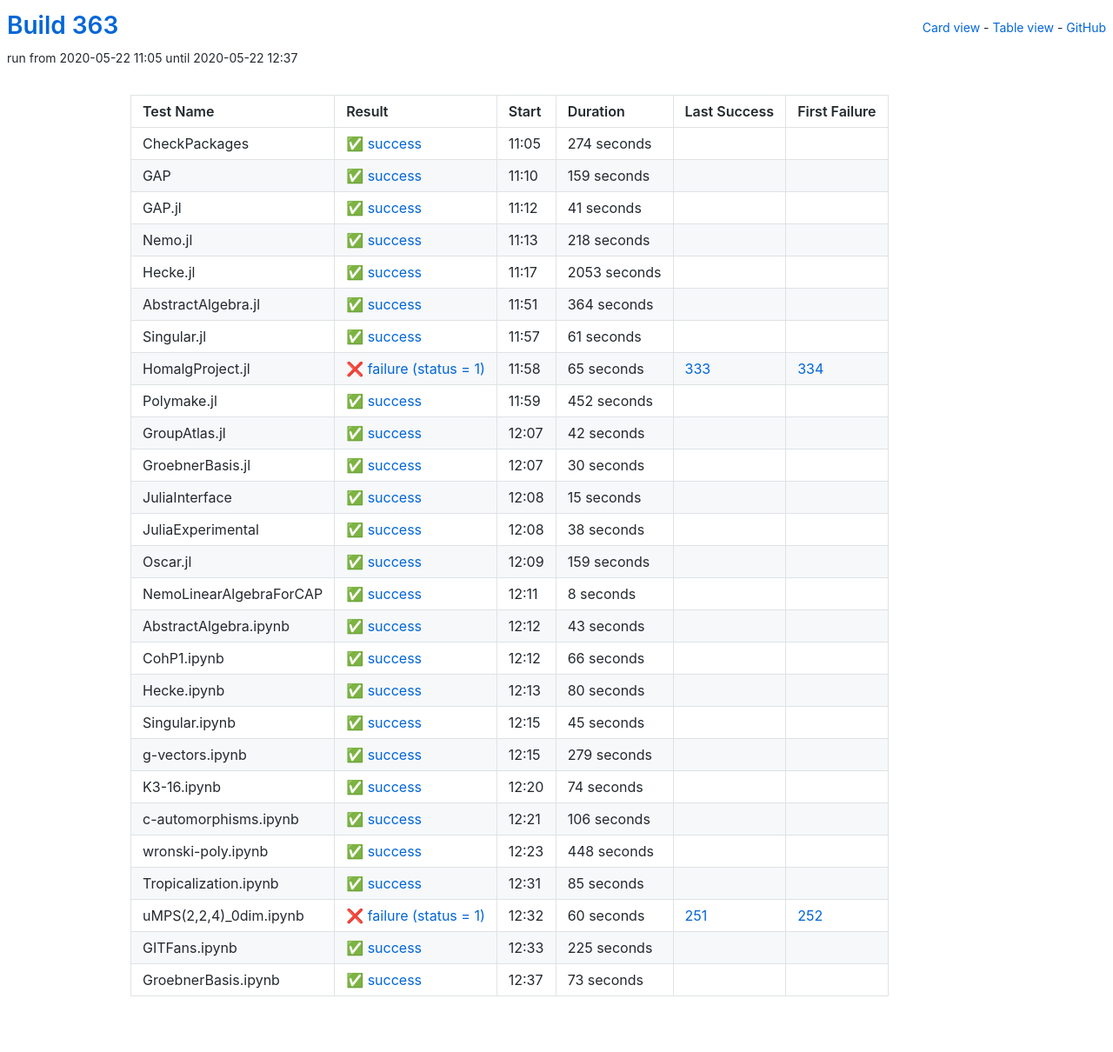
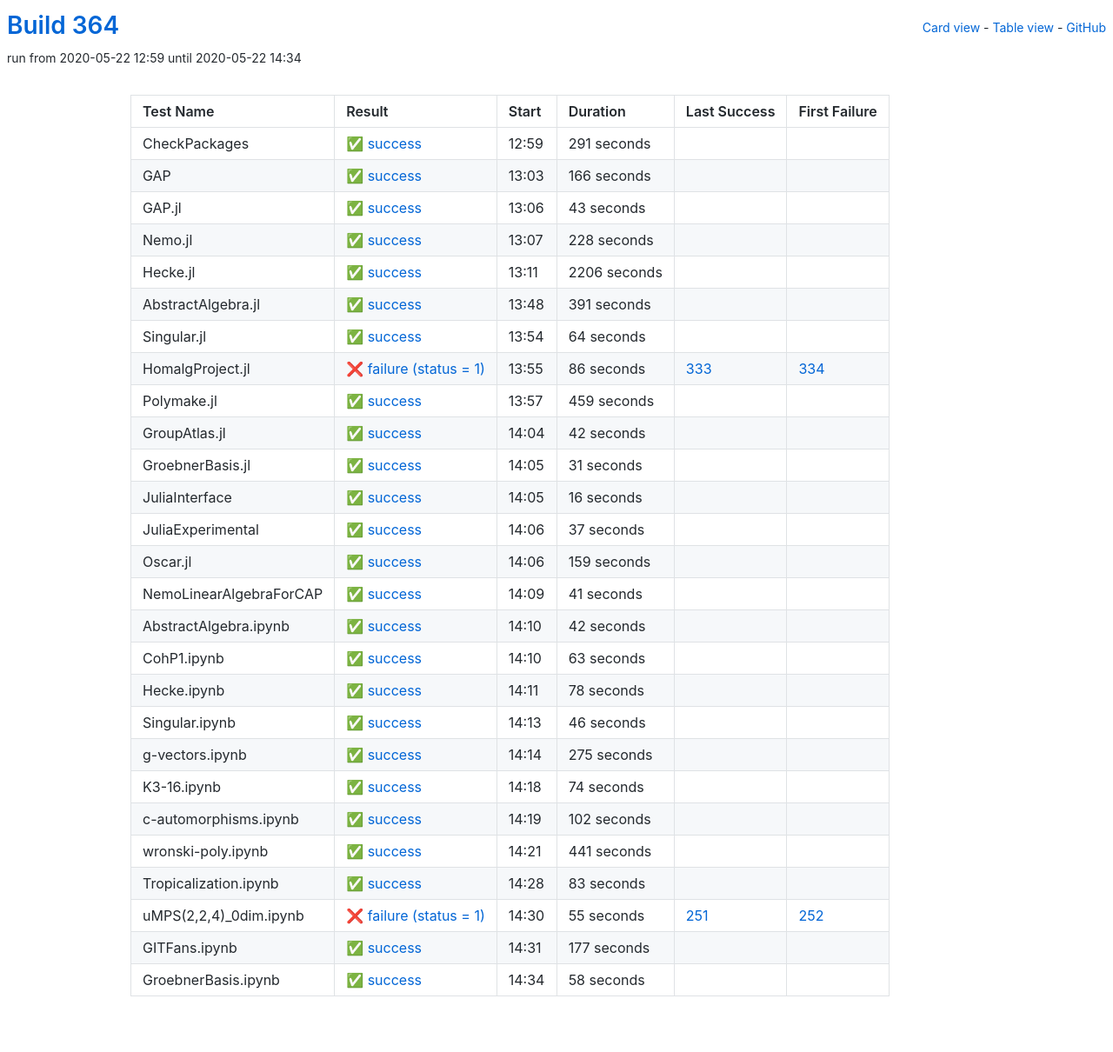
Before and after one commit to oscar-system/oscar-ci-status-1.4, a Jekyll site: the page built from table.html, in a window 1280 px wide. Shown: the whole page at 87% size. Built offline with Jekyll 4.4.1, drawn with Linux system fonts in a browser that asks for light colours.

Commit message:
Build 364

```diff
--- a/_data/ci.yml
+++ b/_data/ci.yml
@@ -1,113 +1,113 @@
-build: 363
-build_url: https://oscarci.mathematik.uni-kl.de/job/oscar-julia-1.4/363/
+build: 364
+build_url: https://oscarci.mathematik.uni-kl.de/job/oscar-julia-1.4/364/
 job: oscar-julia-1.4
 tests:
-- duration: 274
+- duration: 291
   exitcode: 0
   first_failure: false
   first_failure_url: null
   id: checkpackages
   last_success: false
   last_success_url: null
-  log: https://oscarci.mathematik.uni-kl.de/job/oscar-julia-1.4/363/artifact/logs/build-363/CheckPackages.log
+  log: https://oscarci.mathematik.uni-kl.de/job/oscar-julia-1.4/364/artifact/logs/build-364/CheckPackages.log
   name: CheckPackages
-  start: 2020-05-22 11:05
+  start: 2020-05-22 12:59
   status: success
   success: true
-- duration: 159
+- duration: 166
   exitcode: 0
   first_failure: false
   first_failure_url: null
   id: gap
   last_success: false
   last_success_url: null
-  log: https://oscarci.mathematik.uni-kl.de/job/oscar-julia-1.4/363/artifact/logs/build-363/GAP.log
+  log: https://oscarci.mathematik.uni-kl.de/job/oscar-julia-1.4/364/artifact/logs/build-364/GAP.log
   name: GAP
-  start: 2020-05-22 11:10
+  start: 2020-05-22 13:03
   status: success
   success: true
-- duration: 41
+- duration: 43
   exitcode: 0
   first_failure: false
   first_failure_url: null
   id: gap-jl
   last_success: false
   last_success_url: null
-  log: https://oscarci.mathematik.uni-kl.de/job/oscar-julia-1.4/363/artifact/logs/build-363/GAP.jl.log
+  log: https://oscarci.mathematik.uni-kl.de/job/oscar-julia-1.4/364/artifact/logs/build-364/GAP.jl.log
   name: GAP.jl
-  start: 2020-05-22 11:12
+  start: 2020-05-22 13:06
   status: success
   success: true
-- duration: 218
+- duration: 228
   exitcode: 0
   first_failure: false
   first_failure_url: null
   id: nemo-jl
   last_success: false
   last_success_url: null
-  log: https://oscarci.mathematik.uni-kl.de/job/oscar-julia-1.4/363/artifact/logs/build-363/Nemo.jl.log
+  log: https://oscarci.mathematik.uni-kl.de/job/oscar-julia-1.4/364/artifact/logs/build-364/Nemo.jl.log
   name: Nemo.jl
-  start: 2020-05-22 11:13
+  start: 2020-05-22 13:07
   status: success
   success: true
-- duration: 2053
+- duration: 2206
   exitcode: 0
   first_failure: false
   first_failure_url: null
   id: hecke-jl
   last_success: false
   last_success_url: null
-  log: https://oscarci.mathematik.uni-kl.de/job/oscar-julia-1.4/363/artifact/logs/build-363/Hecke.jl.log
+  log: https://oscarci.mathematik.uni-kl.de/job/oscar-julia-1.4/364/artifact/logs/build-364/Hecke.jl.log
   name: Hecke.jl
-  start: 2020-05-22 11:17
+  start: 2020-05-22 13:11
   status: success
   success: true
-- duration: 364
+- duration: 391
   exitcode: 0
   first_failure: false
   first_failure_url: null
   id: abstractalgebra-jl
   last_success: false
   last_success_url: null
-  log: https://oscarci.mathematik.uni-kl.de/job/oscar-julia-1.4/363/artifact/logs/build-363/AbstractAlgebra.jl.log
+  log: https://oscarci.mathematik.uni-kl.de/job/oscar-julia-1.4/364/artifact/logs/build-364/AbstractAlgebra.jl.log
   name: AbstractAlgebra.jl
-  start: 2020-05-22 11:51
+  start: 2020-05-22 13:48
   status: success
   success: true
-- duration: 61
+- duration: 64
   exitcode: 0
   first_failure: false
   first_failure_url: null
   id: singular-jl
   last_success: false
   last_success_url: null
-  log: https://oscarci.mathematik.uni-kl.de/job/oscar-julia-1.4/363/artifact/logs/build-363/Singular.jl.log
+  log: https://oscarci.mathematik.uni-kl.de/job/oscar-julia-1.4/364/artifact/logs/build-364/Singular.jl.log
   name: Singular.jl
-  start: 2020-05-22 11:57
+  start: 2020-05-22 13:54
   status: success
   success: true
-- duration: 65
+- duration: 86
   exitcode: 1
   first_failure: 334
   first_failure_url: https://oscarci.mathematik.uni-kl.de/job/oscar-julia-1.4/334/
   id: homalgproject-jl
   last_success: 333
   last_success_url: https://oscarci.mathematik.uni-kl.de/job/oscar-julia-1.4/333/
-  log: https://oscarci.mathematik.uni-kl.de/job/oscar-julia-1.4/363/artifact/logs/build-363/HomalgProject.jl.log
+  log: https://oscarci.mathematik.uni-kl.de/job/oscar-julia-1.4/364/artifact/logs/build-364/HomalgProject.jl.log
   name: HomalgProject.jl
-  start: 2020-05-22 11:58
+  start: 2020-05-22 13:55
   status: failure
   success: false
-- duration: 452
+- duration: 459
   exitcode: 0
   first_failure: false
   first_failure_url: null
   id: polymake-jl
   last_success: false
   last_success_url: null
-  log: https://oscarci.mathematik.uni-kl.de/job/oscar-julia-1.4/363/artifact/logs/build-363/Polymake.jl.log
+  log: https://oscarci.mathematik.uni-kl.de/job/oscar-julia-1.4/364/artifact/logs/build-364/Polymake.jl.log
   name: Polymake.jl
-  start: 2020-05-22 11:59
+  start: 2020-05-22 13:57
   status: success
   success: true
 - duration: 42
@@ -117,45 +117,45 @@ tests:
   id: groupatlas-jl
   last_success: false
   last_success_url: null
-  log: https://oscarci.mathematik.uni-kl.de/job/oscar-julia-1.4/363/artifact/logs/build-363/GroupAtlas.jl.log
+  log: https://oscarci.mathematik.uni-kl.de/job/oscar-julia-1.4/364/artifact/logs/build-364/GroupAtlas.jl.log
   name: GroupAtlas.jl
-  start: 2020-05-22 12:07
+  start: 2020-05-22 14:04
   status: success
   success: true
-- duration: 30
+- duration: 31
   exitcode: 0
   first_failure: false
   first_failure_url: null
   id: groebnerbasis-jl
   last_success: false
   last_success_url: null
-  log: https://oscarci.mathematik.uni-kl.de/job/oscar-julia-1.4/363/artifact/logs/build-363/GroebnerBasis.jl.log
+  log: https://oscarci.mathematik.uni-kl.de/job/oscar-julia-1.4/364/artifact/logs/build-364/GroebnerBasis.jl.log
   name: GroebnerBasis.jl
-  start: 2020-05-22 12:07
+  start: 2020-05-22 14:05
   status: success
   success: true
-- duration: 15
+- duration: 16
   exitcode: 0
   first_failure: false
   first_failure_url: null
   id: juliainterface
   last_success: false
   last_success_url: null
-  log: https://oscarci.mathematik.uni-kl.de/job/oscar-julia-1.4/363/artifact/logs/build-363/JuliaInterface.log
+  log: https://oscarci.mathematik.uni-kl.de/job/oscar-julia-1.4/364/artifact/logs/build-364/JuliaInterface.log
   name: JuliaInterface
-  start: 2020-05-22 12:08
+  start: 2020-05-22 14:05
   status: success
   success: true
-- duration: 38
+- duration: 37
   exitcode: 0
   first_failure: false
   first_failure_url: null
   id: juliaexperimental
   last_success: false
   last_success_url: null
-  log: https://oscarci.mathematik.uni-kl.de/job/oscar-julia-1.4/363/artifact/logs/build-363/JuliaExperimental.log
+  log: https://oscarci.mathematik.uni-kl.de/job/oscar-julia-1.4/364/artifact/logs/build-364/JuliaExperimental.log
   name: JuliaExperimental
-  start: 2020-05-22 12:08
+  start: 2020-05-22 14:06
   status: success
   success: true
 - duration: 159
@@ -165,81 +165,81 @@ tests:
   id: oscar-jl
   last_success: false
   last_success_url: null
-  log: https://oscarci.mathematik.uni-kl.de/job/oscar-julia-1.4/363/artifact/logs/build-363/Oscar.jl.log
+  log: https://oscarci.mathematik.uni-kl.de/job/oscar-julia-1.4/364/artifact/logs/build-364/Oscar.jl.log
   name: Oscar.jl
-  start: 2020-05-22 12:09
+  start: 2020-05-22 14:06
   status: success
   success: true
-- duration: 8
+- duration: 41
   exitcode: 0
   first_failure: false
   first_failure_url: null
   id: nemolinearalgebraforcap
   last_success: false
   last_success_url: null
-  log: https://oscarci.mathematik.uni-kl.de/job/oscar-julia-1.4/363/artifact/logs/build-363/NemoLinearAlgebraForCAP.log
+  log: https://oscarci.mathematik.uni-kl.de/job/oscar-julia-1.4/364/artifact/logs/build-364/NemoLinearAlgebraForCAP.log
   name: NemoLinearAlgebraForCAP
-  start: 2020-05-22 12:11
+  start: 2020-05-22 14:09
   status: success
   success: true
-- duration: 43
+- duration: 42
   exitcode: 0
   first_failure: false
   first_failure_url: null
   id: abstractalgebra-ipynb
   last_success: false
   last_success_url: null
-  log: https://oscarci.mathematik.uni-kl.de/job/oscar-julia-1.4/363/artifact/logs/build-363/AbstractAlgebra.ipynb.log
+  log: https://oscarci.mathematik.uni-kl.de/job/oscar-julia-1.4/364/artifact/logs/build-364/AbstractAlgebra.ipynb.log
   name: AbstractAlgebra.ipynb
-  start: 2020-05-22 12:12
+  start: 2020-05-22 14:10
   status: success
   success: true
-- duration: 66
+- duration: 63
   exitcode: 0
   first_failure: false
   first_failure_url: null
   id: cohp1-ipynb
   last_success: false
   last_success_url: null
-  log: https://oscarci.mathematik.uni-kl.de/job/oscar-julia-1.4/363/artifact/logs/build-363/CohP1.ipynb.log
+  log: https://oscarci.mathematik.uni-kl.de/job/oscar-julia-1.4/364/artifact/logs/build-364/CohP1.ipynb.log
   name: CohP1.ipynb
-  start: 2020-05-22 12:12
+  start: 2020-05-22 14:10
   status: success
   success: true
-- duration: 80
+- duration: 78
   exitcode: 0
   first_failure: false
   first_failure_url: null
   id: hecke-ipynb
   last_success: false
   last_success_url: null
-  log: https://oscarci.mathematik.uni-kl.de/job/oscar-julia-1.4/363/artifact/logs/build-363/Hecke.ipynb.log
+  log: https://oscarci.mathematik.uni-kl.de/job/oscar-julia-1.4/364/artifact/logs/build-364/Hecke.ipynb.log
   name: Hecke.ipynb
-  start: 2020-05-22 12:13
+  start: 2020-05-22 14:11
   status: success
   success: true
-- duration: 45
+- duration: 46
   exitcode: 0
   first_failure: false
   first_failure_url: null
   id: singular-ipynb
   last_success: false
   last_success_url: null
-  log: https://oscarci.mathematik.uni-kl.de/job/oscar-julia-1.4/363/artifact/logs/build-363/Singular.ipynb.log
+  log: https://oscarci.mathematik.uni-kl.de/job/oscar-julia-1.4/364/artifact/logs/build-364/Singular.ipynb.log
   name: Singular.ipynb
-  start: 2020-05-22 12:15
+  start: 2020-05-22 14:13
   status: success
   success: true
-- duration: 279
+- duration: 275
   exitcode: 0
   first_failure: false
   first_failure_url: null
   id: g-vectors-ipynb
   last_success: false
   last_success_url: null
-  log: https://oscarci.mathematik.uni-kl.de/job/oscar-julia-1.4/363/artifact/logs/build-363/g-vectors.ipynb.log
+  log: https://oscarci.mathematik.uni-kl.de/job/oscar-julia-1.4/364/artifact/logs/build-364/g-vectors.ipynb.log
   name: g-vectors.ipynb
-  start: 2020-05-22 12:15
+  start: 2020-05-22 14:14
   status: success
   success: true
 - duration: 74
@@ -249,80 +249,80 @@ tests:
   id: k3-16-ipynb
   last_success: false
   last_success_url: null
-  log: https://oscarci.mathematik.uni-kl.de/job/oscar-julia-1.4/363/artifact/logs/build-363/K3-16.ipynb.log
+  log: https://oscarci.mathematik.uni-kl.de/job/oscar-julia-1.4/364/artifact/logs/build-364/K3-16.ipynb.log
   name: K3-16.ipynb
-  start: 2020-05-22 12:20
+  start: 2020-05-22 14:18
   status: success
   success: true
-- duration: 106
+- duration: 102
   exitcode: 0
   first_failure: false
   first_failure_url: null
   id: c-automorphisms-ipynb
   last_success: false
   last_success_url: null
-  log: https://oscarci.mathematik.uni-kl.de/job/oscar-julia-1.4/363/artifact/logs/build-363/c-automorphisms.ipynb.log
+  log: https://oscarci.mathematik.uni-kl.de/job/oscar-julia-1.4/364/artifact/logs/build-364/c-automorphisms.ipynb.log
   name: c-automorphisms.ipynb
-  start: 2020-05-22 12:21
+  start: 2020-05-22 14:19
   status: success
   success: true
-- duration: 448
+- duration: 441
   exitcode: 0
   first_failure: false
   first_failure_url: null
   id: wronski-poly-ipynb
   last_success: false
   last_success_url: null
-  log: https://oscarci.mathematik.uni-kl.de/job/oscar-julia-1.4/363/artifact/logs/build-363/wronski-poly.ipynb.log
+  log: https://oscarci.mathematik.uni-kl.de/job/oscar-julia-1.4/364/artifact/logs/build-364/wronski-poly.ipynb.log
   name: wronski-poly.ipynb
-  start: 2020-05-22 12:23
+  start: 2020-05-22 14:21
   status: success
   success: true
-- duration: 85
+- duration: 83
   exitcode: 0
   first_failure: false
   first_failure_url: null
   id: tropicalization-ipynb
   last_success: false
   last_success_url: null
-  log: https://oscarci.mathematik.uni-kl.de/job/oscar-julia-1.4/363/artifact/logs/build-363/Tropicalization.ipynb.log
+  log: https://oscarci.mathematik.uni-kl.de/job/oscar-julia-1.4/364/artifact/logs/build-364/Tropicalization.ipynb.log
   name: Tropicalization.ipynb
-  start: 2020-05-22 12:31
+  start: 2020-05-22 14:28
   status: success
   success: true
-- duration: 60
+- duration: 55
   exitcode: 1
   first_failure: 252
   first_failure_url: https://oscarci.mathematik.uni-kl.de/job/oscar-julia-1.4/252/
   id: umps-2-2-4-0dim-ipynb
   last_success: 251
   last_success_url: https://oscarci.mathematik.uni-kl.de/job/oscar-julia-1.4/251/
-  log: https://oscarci.mathematik.uni-kl.de/job/oscar-julia-1.4/363/artifact/logs/build-363/uMPS-2-2-4-_0dim.ipynb.log
+  log: https://oscarci.mathematik.uni-kl.de/job/oscar-julia-1.4/364/artifact/logs/build-364/uMPS-2-2-4-_0dim.ipynb.log
   name: uMPS(2,2,4)_0dim.ipynb
-  start: 2020-05-22 12:32
+  start: 2020-05-22 14:30
   status: failure
   success: false
-- duration: 225
+- duration: 177
   exitcode: 0
   first_failure: false
   first_failure_url: null
   id: gitfans-ipynb
   last_success: false
   last_success_url: null
-  log: https://oscarci.mathematik.uni-kl.de/job/oscar-julia-1.4/363/artifact/logs/build-363/GITFans.ipynb.log
+  log: https://oscarci.mathematik.uni-kl.de/job/oscar-julia-1.4/364/artifact/logs/build-364/GITFans.ipynb.log
   name: GITFans.ipynb
-  start: 2020-05-22 12:33
+  start: 2020-05-22 14:31
   status: success
   success: true
-- duration: 73
+- duration: 58
   exitcode: 0
   first_failure: false
   first_failure_url: null
   id: groebnerbasis-ipynb
   last_success: false
   last_success_url: null
-  log: https://oscarci.mathematik.uni-kl.de/job/oscar-julia-1.4/363/artifact/logs/build-363/GroebnerBasis.ipynb.log
+  log: https://oscarci.mathematik.uni-kl.de/job/oscar-julia-1.4/364/artifact/logs/build-364/GroebnerBasis.ipynb.log
   name: GroebnerBasis.ipynb
-  start: 2020-05-22 12:37
+  start: 2020-05-22 14:34
   status: success
   success: true
```
Also changed, not shown: README.md.
